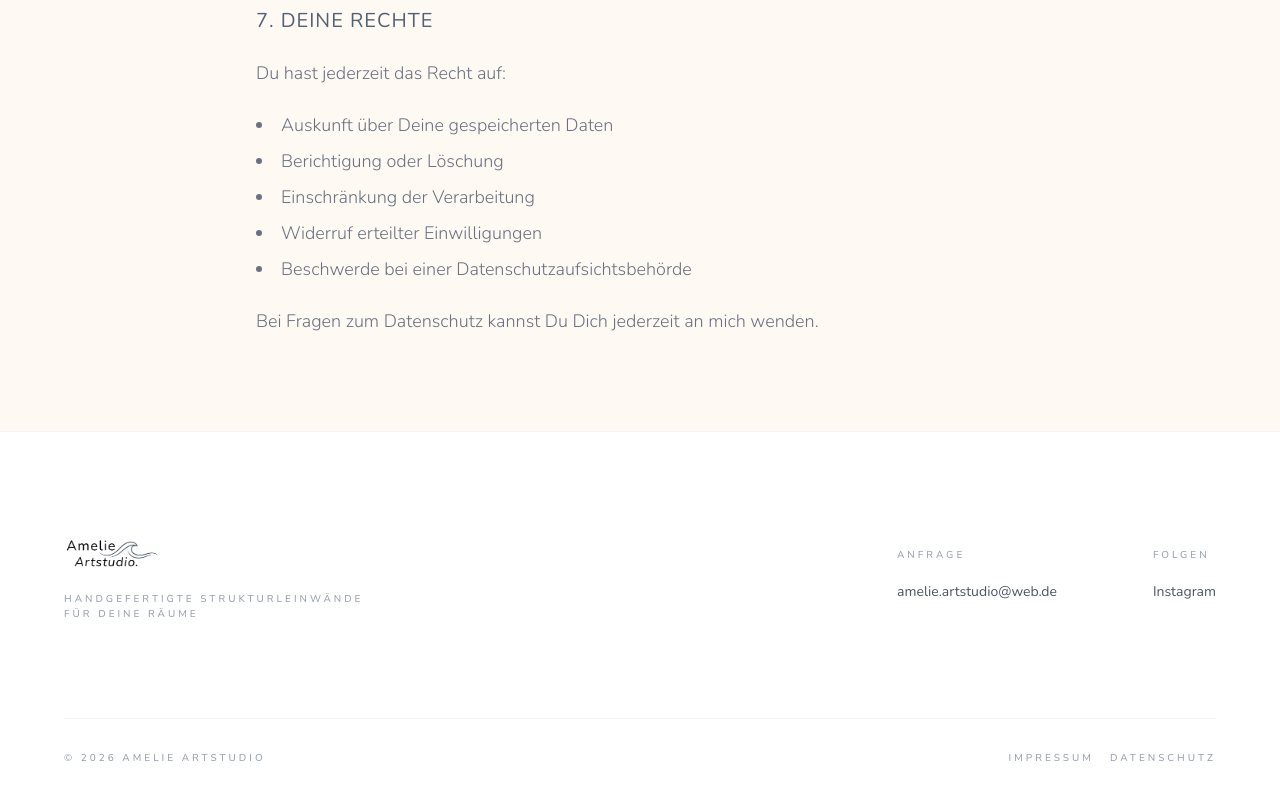
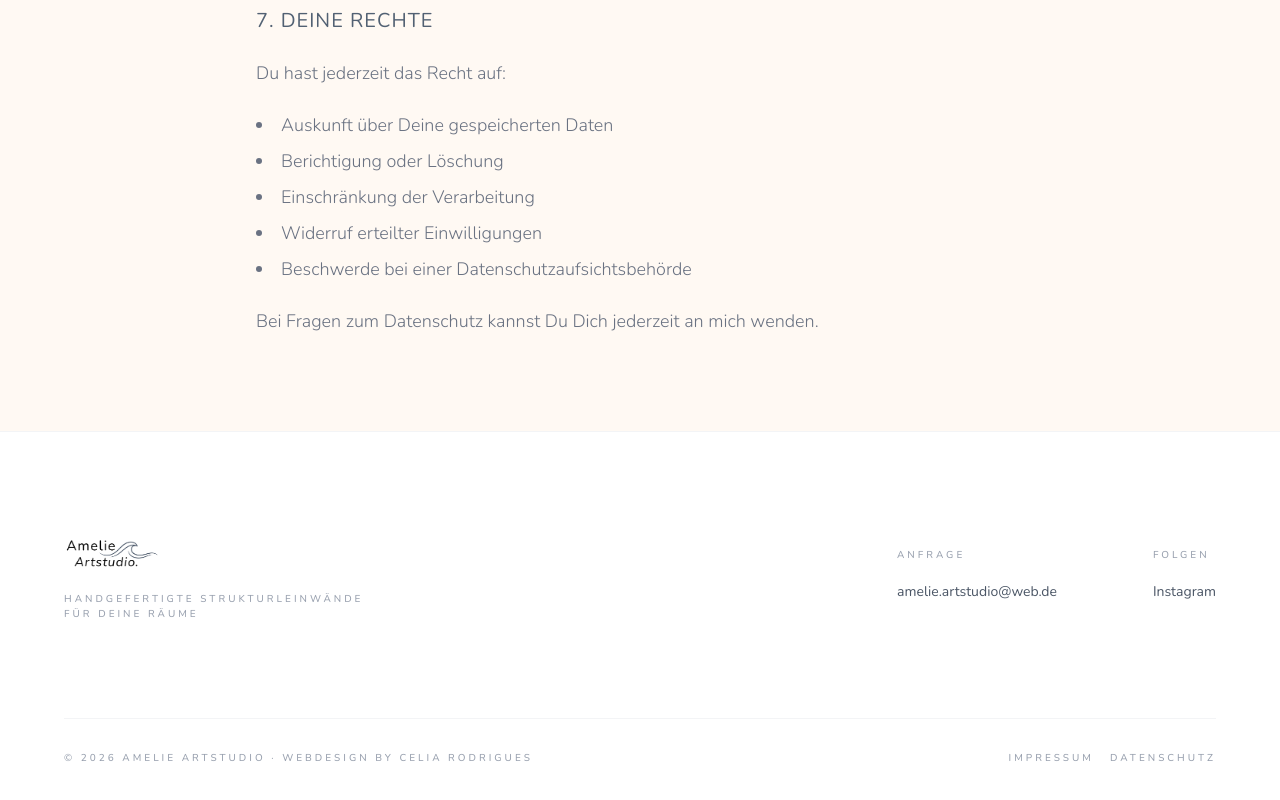
Before and after one commit to Ceport17/amelieAtelier, a React (Vite) app: page /datenschutz in a window 1280 px wide. Shown: the part 2297-3097 px from the top of the page. Built offline with nearby package versions, Linux system fonts and the light colour scheme.

Commit message:
Commit SEO

```diff
--- a/src/components/Footer.tsx
+++ b/src/components/Footer.tsx
@@ -39,7 +39,7 @@ export default function Footer() {
       </div>
 
       <div className="max-w-7xl mx-auto mt-24 pt-8 border-t border-gray-100 flex justify-between items-center text-[10px] uppercase tracking-[0.3em] text-gray-400 font-medium">
-        <span>© 2026 Amelie Artstudio</span>
+        <span>© 2026 Amelie Artstudio · Webdesign by Celia Rodrigues</span>
         <div className="flex flex-col items-end gap-2 md:flex-row md:gap-4">
           <Link to="/impressum" className="hover:text-mauve transition-colors">Impressum</Link>
           <Link to="/datenschutz" className="hover:text-mauve transition-colors">Datenschutz</Link>
```
Also changed, not shown: public/robots.txt.
